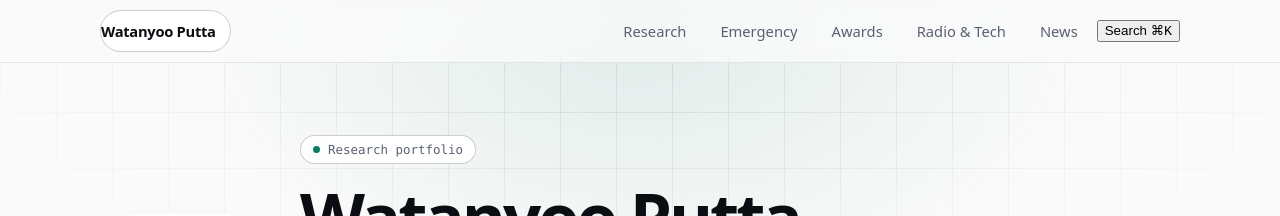
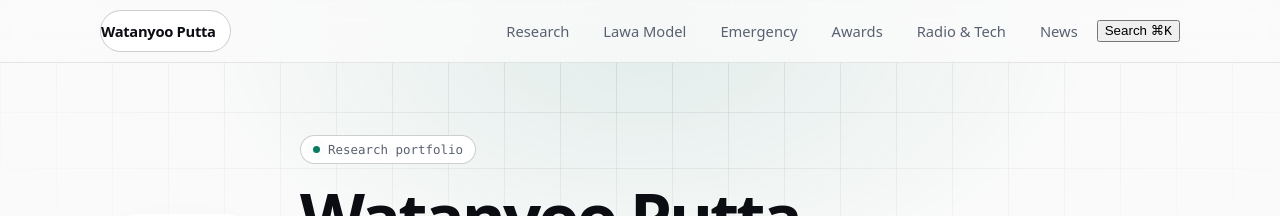
Before and after one commit to WatanyooPutta/WatanyooPutta.github.io, a Jekyll site: the page built from index.html, in a window 1280 px wide. Shown: the top 216 px of the page. Built offline with Jekyll 4.4.1, drawn with Linux system fonts in a browser that asks for light colours.

Commit message:
Update nav.yml

```diff
--- a/_data/nav.yml
+++ b/_data/nav.yml
@@ -1,6 +1,8 @@
 # Edit the menu here once; every page updates.
 - title: Research
   url: /research/
+- title: Lawa Model
+  url: /lawa/
 - title: Emergency
   url: /emergency/
 - title: Awards
```
